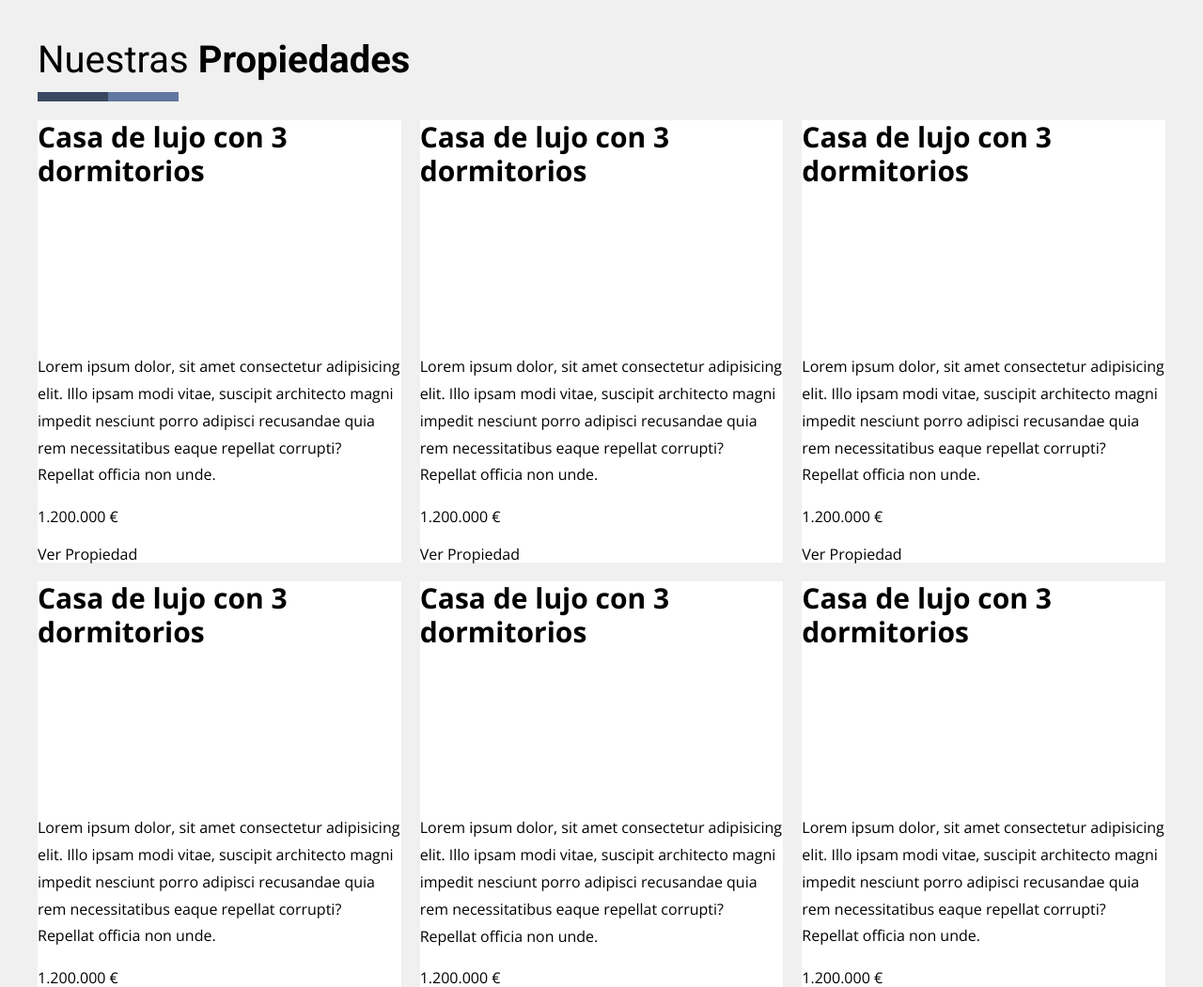
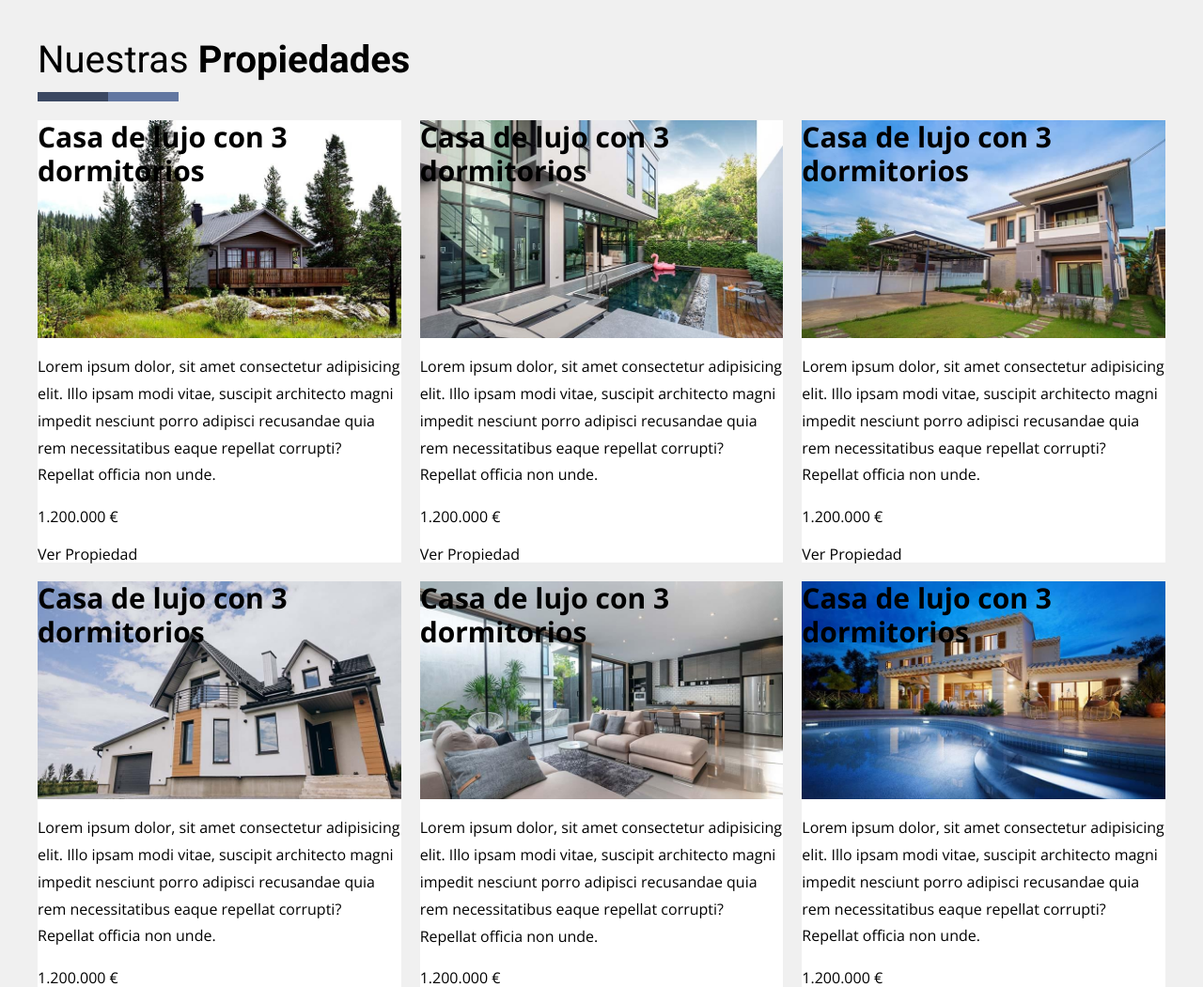
Before and after one commit to juanjopareja/real-estate-web, a website: page index.html in a window 1280 px wide. Shown: the part 680-1731 px from the top of the page at 94% size. Drawn offline with nearby package versions, Linux system fonts and the light colour scheme.

Commit message:
Add properties section images css

```diff
--- a/src/scss/ui/content/_properties.scss
+++ b/src/scss/ui/content/_properties.scss
@@ -26,5 +26,14 @@
 
     &__image{
         aspect-ratio: 10 / 6;
+        background-size: cover;
+    }
+
+    @for $i from 1 through 6 {
+        $image: '../img/property_' + $i + '.jpg';
+
+        &:nth-child(#{$i}) &__image {
+            background-image: url($image);
+        }
     }
 }
```
Also changed, not shown: build/css/app.css, 1 other file.
